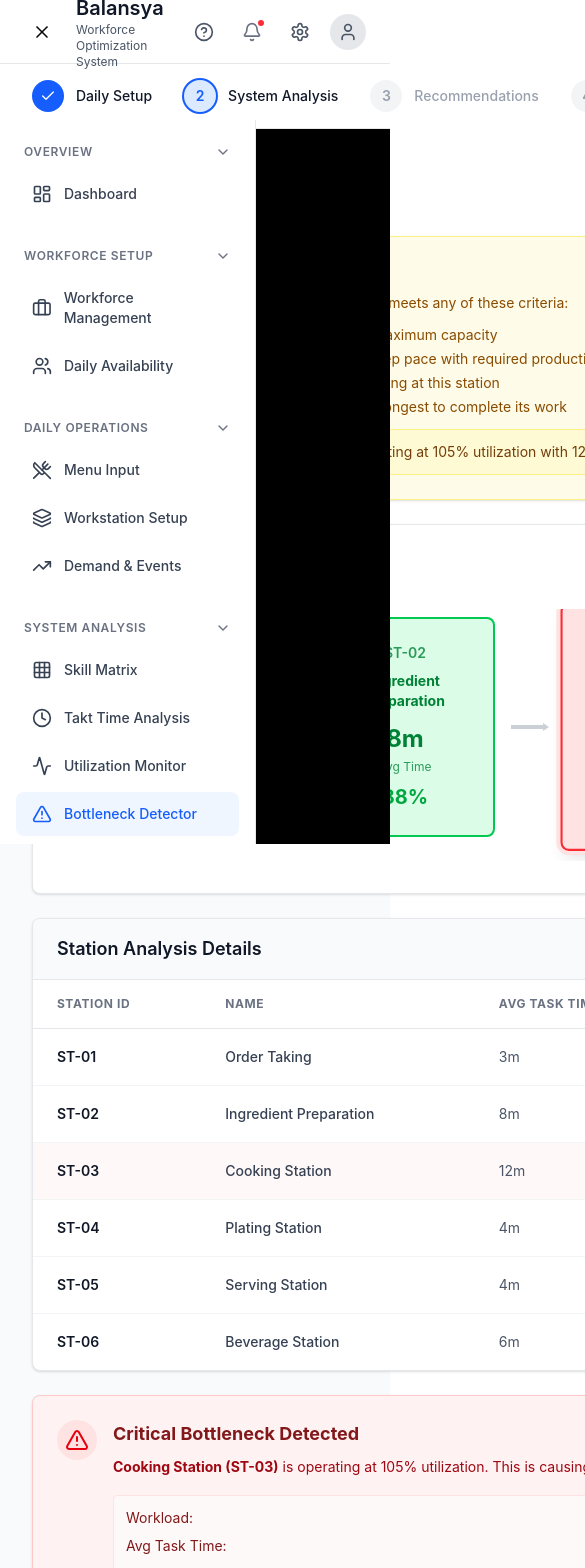
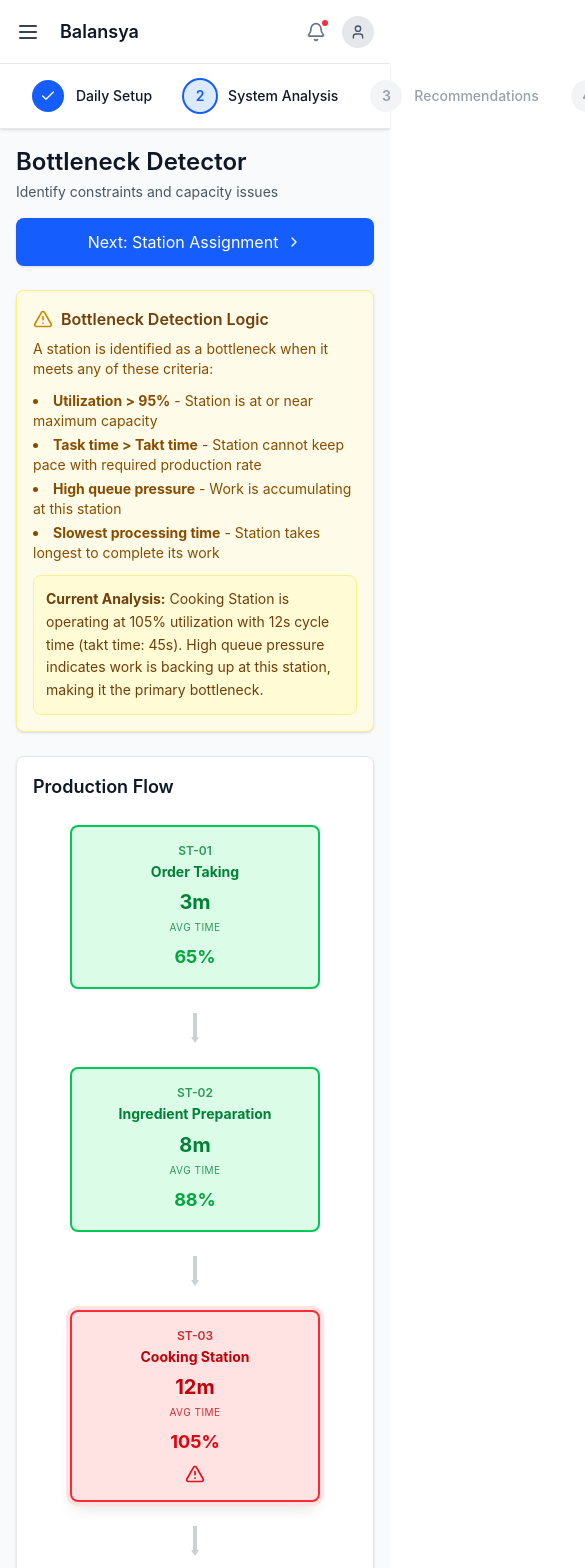
Before and after one commit to glenalcano321-hue/Balansya1, a React (Vite) app: page /Balansya1/bottleneck in a window 390 px wide. Shown: the top 1568 px of the page, 585 px wide, since content can reach past the window. Built offline with nearby package versions, Linux system fonts and the light colour scheme.

Commit message:
Mobile Responsive Batch 1

```diff
--- a/src/app/components/Layout.tsx
+++ b/src/app/components/Layout.tsx
@@ -72,7 +72,8 @@ const navGroups = [
 ];
 
 export default function Layout() {
-  const [sidebarOpen, setSidebarOpen] = useState(true);
+  // 1. Default to false so it doesn't cover mobile screens on initial load
+  const [sidebarOpen, setSidebarOpen] = useState(false);
   const [collapsedGroups, setCollapsedGroups] = useState<Set<string>>(new Set());
 
   const toggleGroup = (label: string) => {
@@ -86,65 +87,65 @@ export default function Layout() {
   };
 
   return (
-    <div className="min-h-screen bg-gray-50">
+    <div className="min-h-screen bg-gray-50 flex flex-col">
       {/* Top Navigation */}
       <header className="bg-white border-b border-gray-200 fixed top-0 left-0 right-0 z-50 h-16">
-        <div className="h-full px-6 flex items-center justify-between">
-          <div className="flex items-center gap-4">
+        <div className="h-full px-4 md:px-6 flex items-center justify-between">
+          <div className="flex items-center gap-3 md:gap-4">
             <button
               onClick={() => setSidebarOpen(!sidebarOpen)}
-              className="p-2 hover:bg-gray-100 rounded-lg transition-colors lg:hidden"
+              className="p-2 -ml-2 hover:bg-gray-100 rounded-lg transition-colors lg:hidden"
+              aria-label="Toggle Menu"
             >
-              {sidebarOpen ? <X className="w-5 h-5" /> : <Menu className="w-5 h-5" />}
+              {sidebarOpen ? <X className="w-6 h-6 text-gray-700" /> : <Menu className="w-6 h-6 text-gray-700" />}
             </button>
             <div>
-              <h1 className="text-xl font-semibold text-gray-900">Balansya</h1>
-              <p className="text-xs text-gray-600">Workforce Optimization System</p>
+              <h1 className="text-lg md:text-xl font-semibold text-gray-900 truncate">Balansya</h1>
+              <p className="hidden sm:block text-xs text-gray-600">Workforce Optimization System</p>
             </div>
           </div>
 
-          <div className="flex items-center gap-3">
+          <div className="flex items-center gap-1 md:gap-3">
             <NavLink
               to="/help-center"
-              className="p-2 hover:bg-gray-100 rounded-lg transition-colors"
+              className="p-2 hover:bg-gray-100 rounded-lg transition-colors hidden sm:block"
               title="Help Center"
             >
               <HelpCircle className="w-5 h-5 text-gray-600" />
             </NavLink>
 
-            {/* The new functional bell goes here */}
             <NotificationPopover />
 
             <NavLink
               to="/settings"
-              className="p-2 hover:bg-gray-100 rounded-lg transition-colors"
+              className="p-2 hover:bg-gray-100 rounded-lg transition-colors hidden sm:block"
               title="Settings"
             >
               <Settings className="w-5 h-5 text-gray-600" />
             </NavLink>
-            <button className="w-9 h-9 bg-gray-200 rounded-full flex items-center justify-center hover:bg-gray-300 transition-colors">
-              <User className="w-5 h-5 text-gray-600" />
+            <button className="w-8 h-8 md:w-9 md:h-9 ml-1 md:ml-0 bg-gray-200 rounded-full flex items-center justify-center hover:bg-gray-300 transition-colors">
+              <User className="w-4 h-4 md:w-5 md:h-5 text-gray-600" />
             </button>
           </div>
         </div>
       </header>
 
       {/* Workflow Progress Bar */}
-      <div className="fixed top-16 left-0 right-0 z-40">
+      <div className="fixed top-16 left-0 right-0 z-40 bg-gray-50 shadow-sm md:shadow-none">
         <WorkflowProgress />
       </div>
 
-      <div className="flex pt-[120px]">
+      <div className="flex flex-1 pt-[130px] md:pt-[120px]">
         {/* Sidebar */}
         <aside
           className={`
             fixed left-0 top-[120px] bottom-0 w-64 bg-white border-r border-gray-200
-            transition-transform duration-300 z-40 overflow-y-auto
-            ${sidebarOpen ? 'translate-x-0' : '-translate-x-full'}
-            lg:translate-x-0
+            transition-transform duration-300 ease-in-out z-50 overflow-y-auto
+            ${sidebarOpen ? 'translate-x-0 shadow-2xl' : '-translate-x-full'}
+            lg:translate-x-0 lg:shadow-none lg:z-30
           `}
         >
-          <nav className="p-4">
+          <nav className="p-4 pb-24 lg:pb-4">
             {navGroups.map((group) => (
               <div key={group.label} className="mb-6">
                 <button
@@ -166,6 +167,7 @@ export default function Layout() {
                           key={item.path}
                           to={item.path}
                           end={item.path === '/'}
+                          onClick={() => setSidebarOpen(false)} // 2. Auto-close sidebar on mobile after clicking
                           className={({ isActive }) =>
                             `flex items-center gap-3 px-4 py-3 rounded-lg text-sm font-medium transition-colors ${
                               isActive
@@ -186,19 +188,22 @@ export default function Layout() {
           </nav>
         </aside>
 
-        {/* Main Content */}
-        <main className={`flex-1 transition-all duration-300 ${sidebarOpen ? 'lg:ml-64' : ''}`}>
-          <div className="p-8">
+        {/* Main Content Area */}
+        {/* 3. min-w-0 prevents horizontal blowout, lg:ml-64 permanently offsets on desktop */}
+        <main className="flex-1 w-full min-w-0 lg:ml-64 flex flex-col">
+          {/* Responsive padding: p-4 on mobile, p-8 on desktop */}
+          <div className="p-4 md:p-8 flex-1 overflow-x-hidden">
             <Outlet />
           </div>
         </main>
       </div>
 
-      {/* Mobile overlay */}
+      {/* Mobile Overlay Background - Clicking this closes the menu */}
       {sidebarOpen && (
         <div
-          className="fixed inset-0 bg-black bg-opacity-50 z-30 lg:hidden"
+          className="fixed inset-0 bg-gray-900/50 backdrop-blur-sm z-40 lg:hidden transition-opacity"
           onClick={() => setSidebarOpen(false)}
+          aria-hidden="true"
         />
       )}
     </div>
--- a/src/app/pages/BottleneckDetectorPage.tsx
+++ b/src/app/pages/BottleneckDetectorPage.tsx
@@ -42,25 +42,25 @@ export default function BottleneckDetectorPage() {
 
   const getStatusBadge = (status: string, utilization: number) => {
     if (utilization > 100) {
-      return <span className="px-3 py-1 bg-red-100 text-red-700 text-xs font-semibold rounded-full">BOTTLENECK</span>;
+      return <span className="px-3 py-1 bg-red-100 text-red-700 text-xs font-semibold rounded-full whitespace-nowrap">BOTTLENECK</span>;
     }
     if (utilization > 90) {
-      return <span className="px-3 py-1 bg-yellow-100 text-yellow-700 text-xs font-semibold rounded-full">AT RISK</span>;
+      return <span className="px-3 py-1 bg-yellow-100 text-yellow-700 text-xs font-semibold rounded-full whitespace-nowrap">AT RISK</span>;
     }
-    return <span className="px-3 py-1 bg-green-100 text-green-700 text-xs font-semibold rounded-full">NORMAL</span>;
+    return <span className="px-3 py-1 bg-green-100 text-green-700 text-xs font-semibold rounded-full whitespace-nowrap">NORMAL</span>;
   };
 
   return (
     <div className="space-y-6">
-      {/* Header */}
-      <div className="flex items-center justify-between">
+      {/* Header - Stack on mobile, side-by-side on larger screens */}
+      <div className="flex flex-col sm:flex-row sm:items-center justify-between gap-4">
         <div>
           <h2 className="text-2xl font-semibold text-gray-900">Bottleneck Detector</h2>
-          <p className="text-gray-600 mt-1">Identify constraints and capacity issues</p>
+          <p className="text-gray-600 mt-1 text-sm sm:text-base">Identify constraints and capacity issues</p>
         </div>
         <Link
           to="/station-assignment"
-          className="flex items-center gap-2 px-6 py-3 bg-blue-600 text-white rounded-lg hover:bg-blue-700 transition-colors shadow-sm"
+          className="flex items-center justify-center gap-2 px-6 py-3 bg-blue-600 text-white rounded-lg hover:bg-blue-700 transition-colors shadow-sm w-full sm:w-auto"
         >
           Next: Station Assignment
           <ChevronRight className="w-4 h-4" />
@@ -68,11 +68,14 @@ export default function BottleneckDetectorPage() {
       </div>
 
       {/* Workflow Context */}
-      <div className="bg-yellow-50 border border-yellow-200 rounded-lg p-6 shadow-sm">
-        <div className="flex items-start gap-3">
-          <AlertTriangle className="w-5 h-5 text-yellow-600 flex-shrink-0 mt-0.5" />
-          <div className="flex-1">
-            <h4 className="font-semibold text-yellow-900 mb-2">Bottleneck Detection Logic</h4>
+      <div className="bg-yellow-50 border border-yellow-200 rounded-lg p-4 sm:p-6 shadow-sm">
+        <div className="flex flex-col sm:flex-row items-start gap-3">
+          <AlertTriangle className="w-5 h-5 text-yellow-600 flex-shrink-0 mt-0.5 hidden sm:block" />
+          <div className="flex-1 w-full">
+            <div className="flex items-center gap-2 mb-2 sm:mb-0">
+               <AlertTriangle className="w-5 h-5 text-yellow-600 sm:hidden" />
+               <h4 className="font-semibold text-yellow-900">Bottleneck Detection Logic</h4>
+            </div>
             <p className="text-sm text-yellow-800 mb-3">
               A station is identified as a bottleneck when it meets any of these criteria:
             </p>
@@ -83,7 +86,7 @@ export default function BottleneckDetectorPage() {
               <li><strong>Slowest processing time</strong> - Station takes longest to complete its work</li>
             </ul>
             <div className="bg-yellow-100/50 rounded-lg p-3 border border-yellow-200">
-              <p className="text-sm text-yellow-900">
+              <p className="text-sm text-yellow-900 leading-relaxed">
                 <strong>Current Analysis:</strong> Cooking Station is operating at 105% utilization with 12s cycle time
                 (takt time: 45s). High queue pressure indicates work is backing up at this station, making it the primary bottleneck.
               </p>
@@ -93,22 +96,26 @@ export default function BottleneckDetectorPage() {
       </div>
 
       {/* Process Flow Diagram */}
-      <div className="bg-white rounded-lg shadow-sm p-8 border border-gray-200">
+      <div className="bg-white rounded-lg shadow-sm p-4 sm:p-8 border border-gray-200">
         <h3 className="text-lg font-semibold text-gray-900 mb-6">Production Flow</h3>
-        <div className="flex items-center justify-between gap-4 overflow-x-auto pb-4">
+
+        {/* Responsive Diagram Container */}
+        <div className="flex flex-col lg:flex-row items-center lg:items-start justify-between gap-4 overflow-x-auto pb-4">
           {stations.map((station, index) => (
-            <div key={station.id} className="flex items-center gap-4">
+            <div key={station.id} className="flex flex-col lg:flex-row items-center gap-4 w-full lg:w-auto">
+
+              {/* Station Card */}
               <div className={`
-                relative p-6 rounded-lg border-2 min-w-[180px] transition-all
+                relative p-4 sm:p-6 rounded-lg border-2 w-full max-w-[250px] lg:min-w-[180px] transition-all
                 ${getStatusColor(station.status)}
-                ${station.status === 'bottleneck' ? 'shadow-lg scale-105 ring-4 ring-red-100' : ''}
+                ${station.status === 'bottleneck' ? 'shadow-lg scale-100 lg:scale-105 ring-4 ring-red-100' : ''}
               `}>
                 <div className="text-center">
-                  <div className="font-semibold text-sm mb-2 opacity-80">{station.id}</div>
-                  <div className="text-sm font-bold mb-3">{station.name}</div>
-                  <div className="text-2xl font-bold mb-1">{station.avgTaskTime}m</div>
-                  <div className="text-xs mb-2 opacity-80">Avg Time</div>
-                  <div className={`text-xl font-bold ${
+                  <div className="font-semibold text-xs sm:text-sm mb-1 sm:mb-2 opacity-80">{station.id}</div>
+                  <div className="text-sm font-bold mb-2 sm:mb-3 leading-tight">{station.name}</div>
+                  <div className="text-xl sm:text-2xl font-bold mb-1">{station.avgTaskTime}m</div>
+                  <div className="text-[10px] sm:text-xs mb-2 opacity-80 uppercase tracking-wider">Avg Time</div>
+                  <div className={`text-lg sm:text-xl font-bold ${
                     station.utilization > 100 ? 'text-red-600' :
                     station.utilization > 90 ? 'text-yellow-600' :
                     'text-green-600'
@@ -116,16 +123,23 @@ export default function BottleneckDetectorPage() {
                     {station.utilization}%
                   </div>
                   {station.status === 'bottleneck' && (
-                    <div className="mt-3 animate-pulse">
-                      <AlertTriangle className="w-6 h-6 mx-auto text-red-600" />
+                    <div className="mt-2 sm:mt-3 animate-pulse">
+                      <AlertTriangle className="w-5 h-5 sm:w-6 sm:h-6 mx-auto text-red-600" />
                     </div>
                   )}
                 </div>
               </div>
+
+              {/* Connecting Arrows (Down arrow on mobile, Right arrow on desktop) */}
               {index < stations.length - 1 && (
-                <div className="flex items-center opacity-50">
-                  <div className="w-8 h-1 bg-gray-400"></div>
-                  <div className="w-0 h-0 border-t-4 border-t-transparent border-b-4 border-b-transparent border-l-6 border-l-gray-400"></div>
+                <div className="flex flex-col lg:flex-row items-center justify-center opacity-50 py-2 lg:py-0">
+                  {/* Desktop Right Arrow */}
+                  <div className="hidden lg:block w-8 h-1 bg-gray-400"></div>
+                  <div className="hidden lg:block w-0 h-0 border-t-4 border-t-transparent border-b-4 border-b-transparent border-l-6 border-l-gray-400"></div>
+
+                  {/* Mobile Down Arrow */}
+                  <div className="block lg:hidden w-1 h-6 bg-gray-400"></div>
+                  <div className="block lg:hidden w-0 h-0 border-l-4 border-l-transparent border-r-4 border-r-transparent border-t-6 border-t-gray-400"></div>
                 </div>
               )}
             </div>
@@ -135,20 +149,22 @@ export default function BottleneckDetectorPage() {
 
       {/* Detailed Table */}
       <div className="bg-white rounded-lg shadow-sm border border-gray-200 overflow-hidden">
-        <div className="px-6 py-4 border-b border-gray-200 bg-gray-50">
+        <div className="px-4 sm:px-6 py-4 border-b border-gray-200 bg-gray-50">
           <h3 className="text-lg font-semibold text-gray-900">Station Analysis Details</h3>
         </div>
-        <div className="overflow-x-auto">
-          <table className="w-full">
+
+        {/* Table wrapper for horizontal scrolling on mobile */}
+        <div className="w-full overflow-x-auto">
+          <table className="w-full min-w-[800px]">
             <thead className="bg-white border-b border-gray-200">
               <tr>
-                <th className="px-6 py-4 text-left text-xs font-bold text-gray-500 uppercase tracking-wider">Station ID</th>
-                <th className="px-6 py-4 text-left text-xs font-bold text-gray-500 uppercase tracking-wider">Name</th>
-                <th className="px-6 py-4 text-left text-xs font-bold text-gray-500 uppercase tracking-wider">Avg Task Time</th>
-                <th className="px-6 py-4 text-left text-xs font-bold text-gray-500 uppercase tracking-wider">Workload (min)</th>
-                <th className="px-6 py-4 text-left text-xs font-bold text-gray-500 uppercase tracking-wider">Utilization</th>
-                <th className="px-6 py-4 text-left text-xs font-bold text-gray-500 uppercase tracking-wider">Queue Pressure</th>
-                <th className="px-6 py-4 text-left text-xs font-bold text-gray-500 uppercase tracking-wider">Status</th>
+                <th className="px-4 sm:px-6 py-4 text-left text-xs font-bold text-gray-500 uppercase tracking-wider">Station ID</th>
+                <th className="px-4 sm:px-6 py-4 text-left text-xs font-bold text-gray-500 uppercase tracking-wider">Name</th>
+                <th className="px-4 sm:px-6 py-4 text-left text-xs font-bold text-gray-500 uppercase tracking-wider">Avg Time</th>
+                <th className="px-4 sm:px-6 py-4 text-left text-xs font-bold text-gray-500 uppercase tracking-wider">Workload</th>
+                <th className="px-4 sm:px-6 py-4 text-left text-xs font-bold text-gray-500 uppercase tracking-wider min-w-[150px]">Utilization</th>
+                <th className="px-4 sm:px-6 py-4 text-left text-xs font-bold text-gray-500 uppercase tracking-wider">Queue Pressure</th>
+                <th className="px-4 sm:px-6 py-4 text-left text-xs font-bold text-gray-500 uppercase tracking-wider">Status</th>
               </tr>
             </thead>
             <tbody className="divide-y divide-gray-100">
@@ -160,13 +176,13 @@ export default function BottleneckDetectorPage() {
                     transition-colors
                   `}
                 >
-                  <td className="px-6 py-4 text-sm font-semibold text-gray-900">{station.id}</td>
-                  <td className="px-6 py-4 text-sm font-medium text-gray-700">{station.name}</td>
-                  <td className="px-6 py-4 text-sm text-gray-600">{station.avgTaskTime}m</td>
-                  <td className="px-6 py-4 text-sm text-gray-600">{station.workload}m</td>
-                  <td className="px-6 py-4">
+                  <td className="px-4 sm:px-6 py-4 text-sm font-semibold text-gray-900">{station.id}</td>
+                  <td className="px-4 sm:px-6 py-4 text-sm font-medium text-gray-700">{station.name}</td>
+                  <td className="px-4 sm:px-6 py-4 text-sm text-gray-600">{station.avgTaskTime}m</td>
+                  <td className="px-4 sm:px-6 py-4 text-sm text-gray-600">{station.workload}m</td>
+                  <td className="px-4 sm:px-6 py-4">
                     <div className="flex items-center gap-3">
-                      <div className="flex-1 bg-gray-200 rounded-full h-2 max-w-[120px] overflow-hidden">
+                      <div className="flex-1 bg-gray-200 rounded-full h-2 max-w-[80px] sm:max-w-[120px] overflow-hidden">
                         <div
                           className={`h-full rounded-full transition-all duration-500 ${
                             station.utilization > 100 ? 'bg-red-500' :
@@ -185,8 +201,8 @@ export default function BottleneckDetectorPage() {
                       </span>
                     </div>
                   </td>
-                  <td className="px-6 py-4">
-                    <span className={`px-2.5 py-1 text-xs font-bold rounded-md ${
+                  <td className="px-4 sm:px-6 py-4">
+                    <span className={`px-2.5 py-1 text-xs font-bold rounded-md whitespace-nowrap ${
                       station.queuePressure === 'High' ? 'bg-red-100 text-red-700 border border-red-200' :
                       station.queuePressure === 'Medium' ? 'bg-yellow-100 text-yellow-700 border border-yellow-200' :
                       'bg-green-100 text-green-700 border border-green-200'
@@ -194,7 +210,7 @@ export default function BottleneckDetectorPage() {
                       {station.queuePressure}
                     </span>
                   </td>
-                  <td className="px-6 py-4">
+                  <td className="px-4 sm:px-6 py-4">
                     {getStatusBadge(station.status, station.utilization)}
                   </td>
                 </tr>
@@ -204,25 +220,31 @@ export default function BottleneckDetectorPage() {
         </div>
       </div>
 
-      {/* Alerts */}
-      <div className="grid grid-cols-1 md:grid-cols-2 gap-6">
-        <div className="bg-red-50 border border-red-200 rounded-lg p-6 shadow-sm">
-          <div className="flex items-start gap-4">
-            <div className="p-2 bg-red-100 rounded-full">
+      {/* Alerts - Stack on mobile, side-by-side on desktop */}
+      <div className="grid grid-cols-1 xl:grid-cols-2 gap-4 sm:gap-6">
+        <div className="bg-red-50 border border-red-200 rounded-lg p-4 sm:p-6 shadow-sm">
+          <div className="flex flex-col sm:flex-row items-start gap-4">
+            <div className="p-2 bg-red-100 rounded-full w-max">
               <AlertTriangle className="w-6 h-6 text-red-600" />
             </div>
-            <div>
+            <div className="w-full">
               <h4 className="text-lg font-bold text-red-900 mb-2">Critical Bottleneck Detected</h4>
               <p className="text-sm text-red-800 mb-4 leading-relaxed">
                 <strong>Cooking Station (ST-03)</strong> is operating at 105% utilization.
                 This is causing delays in the entire kitchen workflow.
               </p>
               <div className="bg-white/60 rounded p-3 text-sm text-red-900 space-y-2 border border-red-100">
-                <p className="flex justify-between"><span>Workload:</span> <strong>2160 mins</strong></p>
-                <p className="flex justify-between"><span>Avg Task Time:</span> <strong>12 mins/order</strong></p>
-                <p className="flex justify-between"><span>Queue Pressure:</span> <strong>High (Backing up)</strong></p>
+                <div className="flex flex-col sm:flex-row justify-between gap-1 sm:gap-0">
+                  <span className="opacity-80">Workload:</span> <strong>2160 mins</strong>
+                </div>
+                <div className="flex flex-col sm:flex-row justify-between gap-1 sm:gap-0">
+                  <span className="opacity-80">Avg Task Time:</span> <strong>12 mins/order</strong>
+                </div>
+                <div className="flex flex-col sm:flex-row justify-between gap-1 sm:gap-0">
+                  <span className="opacity-80">Queue Pressure:</span> <strong>High (Backing up)</strong>
+                </div>
                 <div className="pt-2 mt-2 border-t border-red-200/50">
-                  <p className="font-semibold">Recommendation:</p>
+                  <p className="font-semibold mb-1">Recommendation:</p>
                   <p className="opacity-90">Add another cook or redistribute prep tasks to other stations.</p>
                 </div>
               </div>
@@ -230,9 +252,9 @@ export default function BottleneckDetectorPage() {
           </div>
         </div>
 
-        <div className="bg-green-50 border border-green-200 rounded-lg p-6 shadow-sm">
-          <div className="flex items-start gap-4">
-            <div className="p-2 bg-green-100 rounded-full">
+        <div className="bg-green-50 border border-green-200 rounded-lg p-4 sm:p-6 shadow-sm">
+          <div className="flex flex-col sm:flex-row items-start gap-4">
+            <div className="p-2 bg-green-100 rounded-full w-max">
               <CheckCircle className="w-6 h-6 text-green-600" />
             </div>
             <div>
```
